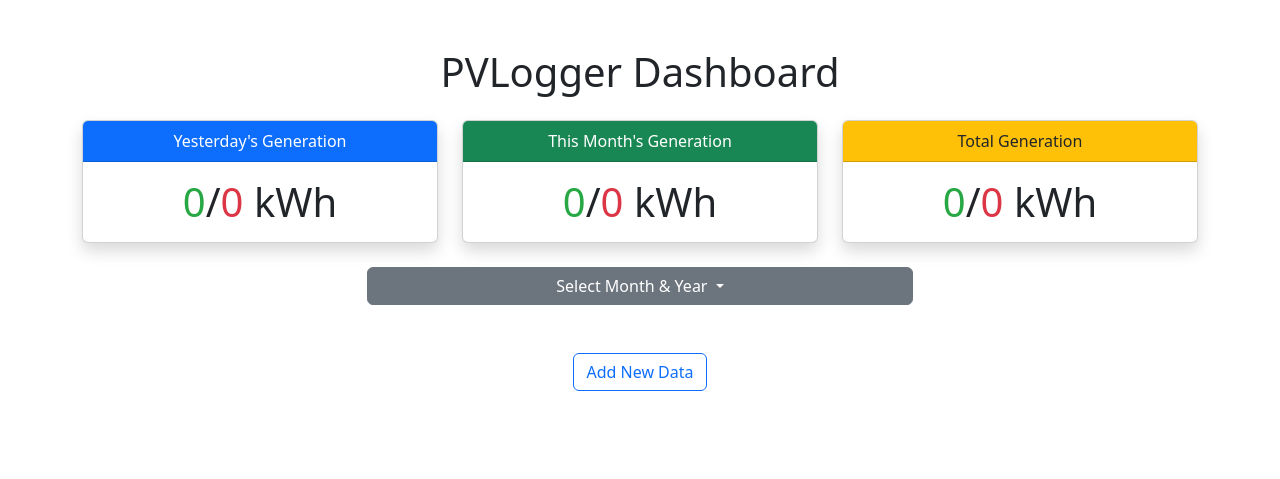
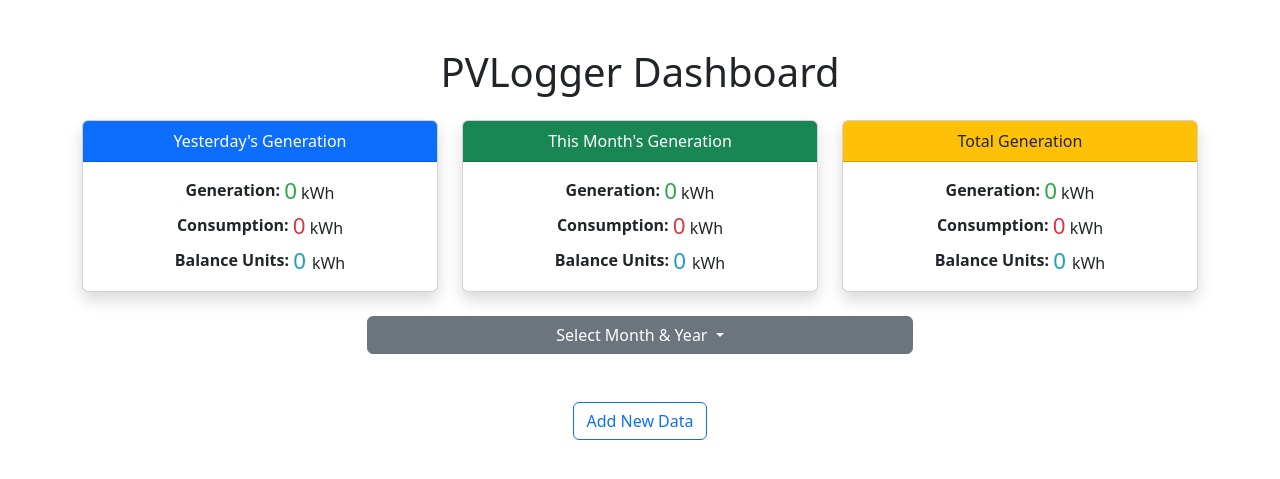
Before and after one commit to biplob33/PVLogger, a Django app: page / in a window 1280 px wide. Shown: the top 479 px of the page. Run offline with Django 5.2, Linux system fonts and the light colour scheme; data that the repository does not hold is empty; some libraries are stand-ins or nearby versions.

Commit message:
Html updated

```diff
--- a/Templates/index.html
+++ b/Templates/index.html
@@ -31,9 +31,22 @@
                         Yesterday's Generation
                     </div>
                     <div class="card-body">
-                        <p class="card-text display-6">
-                            <span class = 'gen'>{{ daily_generation_data }}</span>/<span class="con">{{ daily_consumption_data }}</span> kWh
-                        </p>
+                        <div class="row">
+                            <div class="col-12 mb-2">
+                                <span class="fw-semibold span-title">Generation:</span>
+                                <span class="gen display-6">{{ daily_generation_data }}</span> kWh
+                            </div>
+                            <div class="col-12 mb-2">
+                                <span class="fw-semibold span-title">Consumption:</span>
+                                <span class="con display-6">{{ daily_consumption_data }}</span> kWh
+                            </div>
+                            <div class="col-12">
+                                <span class="fw-semibold span-title">Balance Units:</span>
+                                <span class="bal display-6">
+                                    {{ daily_balance_units }}
+                                </span> kWh
+                            </div>
+                        </div>
                     </div>
                 </div>
             </div>
@@ -43,9 +56,22 @@
                         This Month's Generation
                     </div>
                     <div class="card-body">
-                        <p class="card-text display-6">
-                            <span class="gen">{{ monthly_generation_data }}</span>/<span class="con">{{ monthly_consumption_data }}</span> kWh
-                        </p>
+                        <div class="row">
+                            <div class="col-12 mb-2">
+                                <span class="fw-semibold span-title">Generation:</span>
+                                <span class="gen display-6">{{ monthly_generation_data }}</span> kWh
+                            </div>
+                            <div class="col-12 mb-2">
+                                <span class="fw-semibold span-title">Consumption:</span>
+                                <span class="con display-6">{{ monthly_consumption_data }}</span> kWh
+                            </div>
+                            <div class="col-12">
+                                <span class="fw-semibold span-title">Balance Units:</span>
+                                <span class="bal display-6">
+                                    {{ monthly_balance_units }}
+                                </span> kWh
+                            </div>
+                        </div>
                     </div>
                 </div>
             </div>
@@ -55,9 +81,22 @@
                         Total Generation
                     </div>
                     <div class="card-body">
-                        <p class="card-text display-6">
-                            <span class="gen">{{ total_generation }}</span>/<span class="con">{{ total_consumption }}</span> kWh
-                        </p>
+                        <div class="row">
+                            <div class="col-12 mb-2">
+                                <span class="fw-semibold span-title">Generation:</span>
+                                <span class="gen display-6">{{ total_generation }}</span> kWh
+                            </div>
+                            <div class="col-12 mb-2">
+                                <span class="fw-semibold span-title">Consumption:</span>
+                                <span class="con display-6">{{ total_consumption }}</span> kWh
+                            </div>
+                            <div class="col-12">
+                                <span class="fw-semibold span-title">Balance Units:</span>
+                                <span class="bal display-6">
+                                    {{ total_balance_units }}
+                                </span> kWh
+                            </div>
+                        </div>
                     </div>
                 </div>
             </div>
--- a/static/css/custom.css
+++ b/static/css/custom.css
@@ -4,3 +4,12 @@
 .con {
     color: #dc3545;
 }
+.bal {
+    color: #17a2b8;
+}
+.gen, .con ,.bal{
+    font-size: 1.4rem !important;
+}
+.span-title {
+    position: relative; top: -3px;
+}
```
